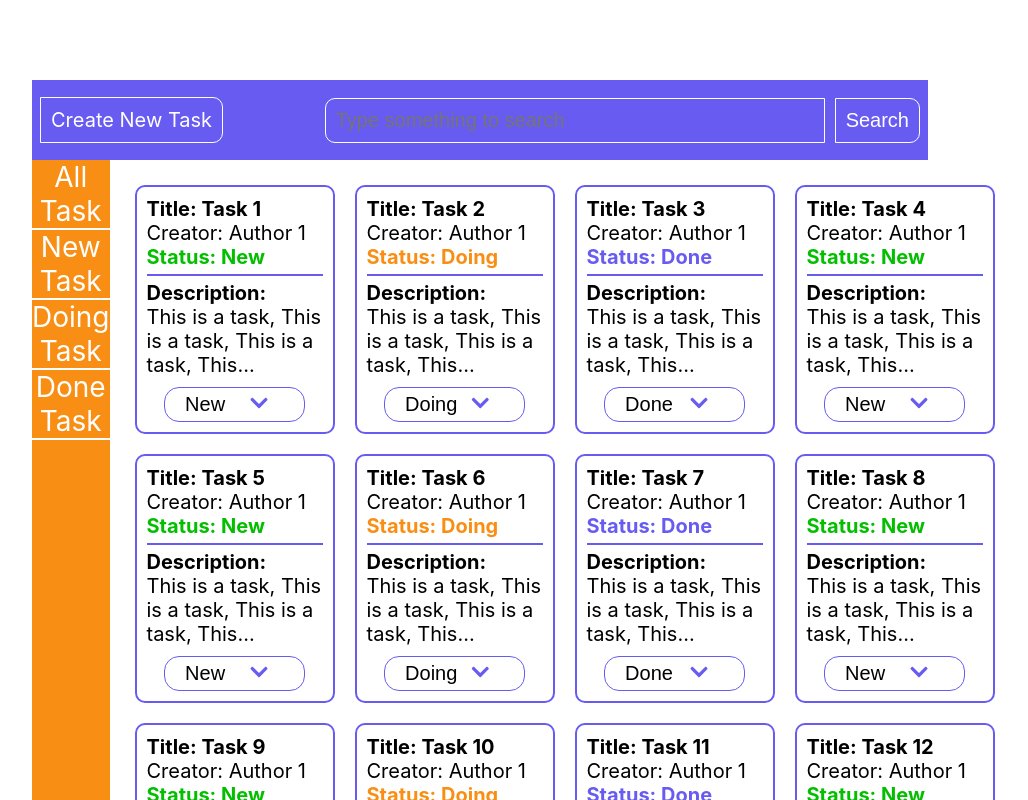
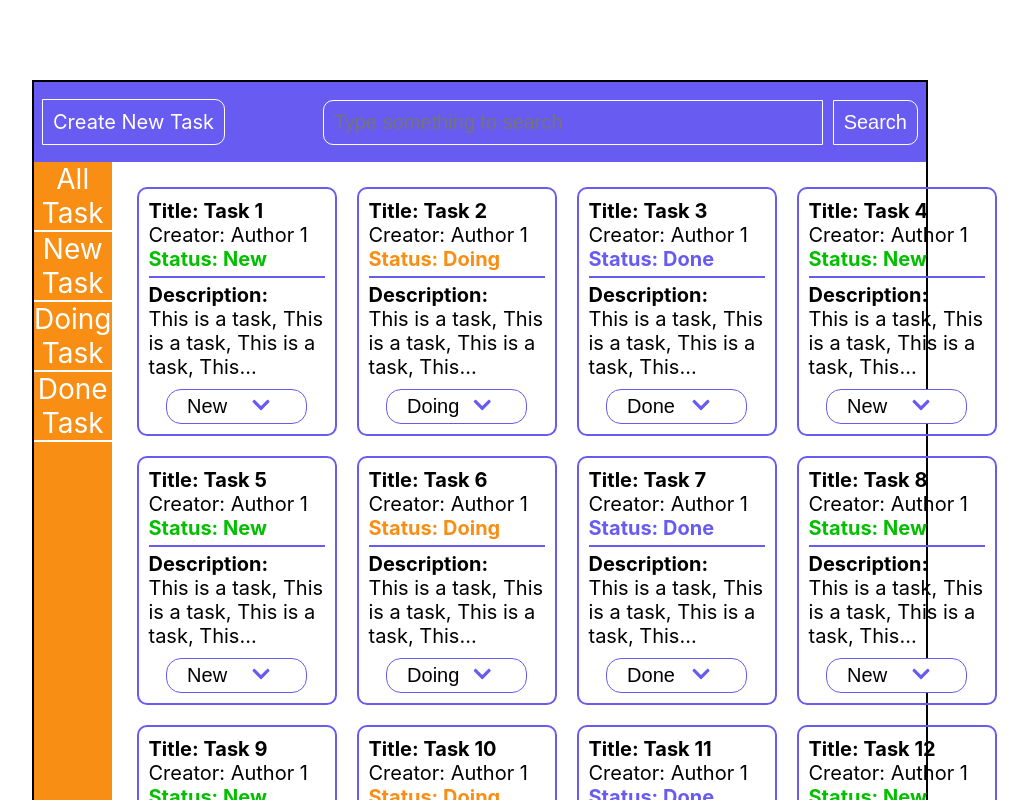
Before and after one commit to nhannguyen2106/learning-react, a React (Create React App) app: page / in a window 1280 px wide. Shown: the top 800 px of the page, without its empty margins (160-1188 px from the left). Built offline with nearby package versions, Linux system fonts and the light colour scheme.

Commit message:
todo-app

```diff
--- a/src/App.css
+++ b/src/App.css
@@ -8,6 +8,7 @@
 body {
   width: 70vw;
   margin: 10vh auto;
+  border: 2px solid black;
 }
 
 .header {
```
